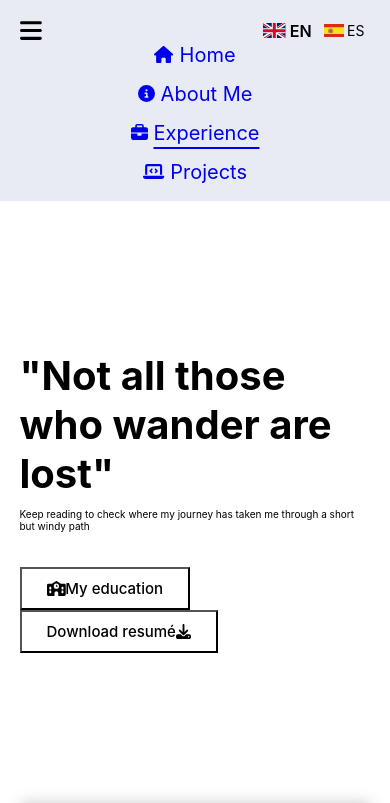
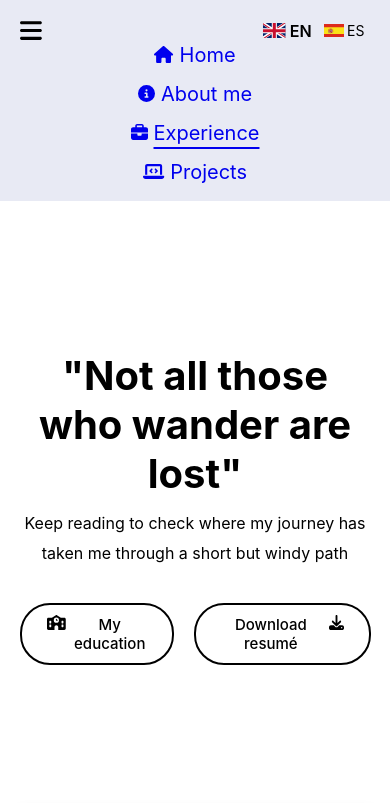
Before and after one commit to ccardonaguillen/portfolio, a React (Create React App) app: page /experience in a window 390 px wide. Shown: the top 803 px of the page. Built offline with nearby package versions, Linux system fonts and the light colour scheme.

Commit message:
Minor changes and clean up

```diff
--- a/src/App.js
+++ b/src/App.js
@@ -1,4 +1,4 @@
-import { BrowserRouter, RouterProvider, Route, Routes } from 'react-router-dom';
+import { BrowserRouter, Route, Routes } from 'react-router-dom';
 
 import Credits from './layouts/Credits';
 import Header from './layouts/Header';
--- a/src/components/SpinningCarousel/style.css
+++ b/src/components/SpinningCarousel/style.css
@@ -57,6 +57,7 @@
     font-size: 1rem;
     text-transform: uppercase;
     font-weight: 500;
+    cursor: default
 }
 
 @keyframes carousel {
--- a/src/index.css
+++ b/src/index.css
@@ -32,6 +32,10 @@ ul {
   margin: 0;
 }
 
+ul {
+  padding: 0;
+}
+
 button {
   appearance: none;
   font-size: inherit;
--- a/src/layouts/Home/Hero/index.js
+++ b/src/layouts/Home/Hero/index.js
@@ -1,21 +1,20 @@
-import React from 'react';
-import { faChevronDown, faEnvelope, faTurnDown, faUser } from '@fortawesome/free-solid-svg-icons';
+import { faChevronDown, faEnvelope, faUser } from '@fortawesome/free-solid-svg-icons';
 import { FontAwesomeIcon } from '@fortawesome/react-fontawesome';
 
 import './style.css';
 
 export default function Hero() {
     return (
-        <section id="hero">
-            <h2 id="hero-name">Carlos Cardona</h2>
-            <div id="hero-heading">
+        <section className="hero">
+            <h2 className="hero-name">Carlos Cardona</h2>
+            <div className="hero-heading">
                 <h1 className="heading">Reskilled astrophysicist</h1>
                 <h1 className="heading">Passionate programmer</h1>
             </div>
-            <div id="hero-picture">
+            <div className="hero-picture">
                 <FontAwesomeIcon icon={faUser} id="profile-picture" />
             </div>
-            <div id="hero-subheading">
+            <div className="hero-subheading">
                 <p className="subheading">
                     Hi, I'm <span className="highlight">Carlos</span>
                 </p>
@@ -27,14 +26,13 @@ export default function Hero() {
                     leo vel orci.
                 </p>
             </div>
-            <div id="call-to-action">
+            <div className="call-to-action">
                 <button id="go-to-contact">
                     <FontAwesomeIcon icon={faEnvelope} />
-
-                    <h3>Leave a message</h3>
+                    <span>Leave a message</span>
                 </button>
                 <button id="read-more">
-                    <h3>Read more</h3>
+                    <span>Read more</span>
                     <FontAwesomeIcon icon={faChevronDown} />
                 </button>
             </div>
--- a/src/layouts/Home/Hero/style.css
+++ b/src/layouts/Home/Hero/style.css
@@ -1,4 +1,4 @@
-section#hero {
+#home .hero {
     box-sizing: border-box;
     display: grid;
     grid-template: auto auto auto auto / 1fr 40%;
@@ -14,18 +14,18 @@ section#hero {
 
 }
 
-#hero-name {
+.hero-name {
     grid-area: name;
     font-size: 2.4rem;
     font-weight: 500;
 }
 
-#hero-heading {
+.hero-heading {
     grid-area: heading;
     font-size: 3rem;
 }
 
-#hero-subheading {
+.hero-subheading {
     grid-area: subheading;
     margin: 2rem 0;
     font-size: 1.6rem;
@@ -36,33 +36,34 @@ section#hero {
     font-weight: 400;
 }
 
-#call-to-action {
+.call-to-action {
     grid-area: cta;
     display: flex;
     gap: 1rem;
-    font-size: 1.2rem;
 }
 
-#call-to-action>button {
+.call-to-action>button {
     appearance: none;
     display: flex;
     align-items: center;
     gap: 0.5rem;
-    padding: 0.25rem 1rem;
+    padding: 0.5rem 1.2rem;
     border: 2px solid black;
     border-radius: 3rem;
     cursor: pointer;
+    font-size: 1.3rem;
+    font-weight: 500;
 }
 
-#call-to-action>button:hover {
+.call-to-action>button:hover {
     background-color: lightblue;
 }
 
-#call-to-action svg {
+.call-to-action svg {
     height: 1.2rem;
 }
 
-#hero-picture {
+.hero-picture {
     grid-area: picture;
     align-self: center;
     justify-self: center;
@@ -71,26 +72,26 @@ section#hero {
     background-color: grey;
 }
 
-#hero-picture svg,
-#hero-picture img {
+.hero-picture svg,
+.hero-picture img {
     width: 180px;
     height: 180px
 }
 
 
 @media screen and (max-width:1000px) {
-    section#hero {
+    section.hero {
         display: flex;
         flex-direction: column;
         align-items: center;
 
     }
 
-    #hero-name {
+    .hero-name {
         font-size: 2rem;
     }
 
-    #hero-heading {
+    .hero-heading {
         display: flex;
         flex-direction: column;
         align-items: center;
@@ -99,11 +100,11 @@ section#hero {
 
     }
 
-    #hero-picture {
+    .hero-picture {
         margin-top: 2rem;
     }
 
-    #hero-subheading {
+    .hero-subheading {
         text-align: center;
     }
 }
--- a/src/pages/About/index.js
+++ b/src/pages/About/index.js
@@ -1,7 +1,5 @@
 import './style.css';
 
-function About() {
+export default function About() {
     return <main id="about">About page</main>;
 }
-
-export default About;
--- a/src/pages/Home/index.js
+++ b/src/pages/Home/index.js
@@ -13,7 +13,7 @@ export default function Home() {
 
             <About />
             <SpinningCarousel>
-                {devItems.map((item, idx) => (
+                {Object.values(devItems).map((item, idx) => (
                     <div key={item.name}>
                         {/* <p className="num">{idx}</p> */}
                         <div>
--- a/src/pages/Projects/index.js
+++ b/src/pages/Projects/index.js
@@ -1,7 +1,5 @@
 import './style.css';
 
-function Projects() {
+export default function Projects() {
     return <main id="projects">Projects</main>;
 }
-
-export default Projects;
--- a/src/utils/i18n/en.json
+++ b/src/utils/i18n/en.json
@@ -1,7 +1,7 @@
 {
     "navItems": {
         "home": "Home",
-        "about": "About Me",
+        "about": "About me",
         "experience": "Experience",
         "projects": "Projects"
     }
```
